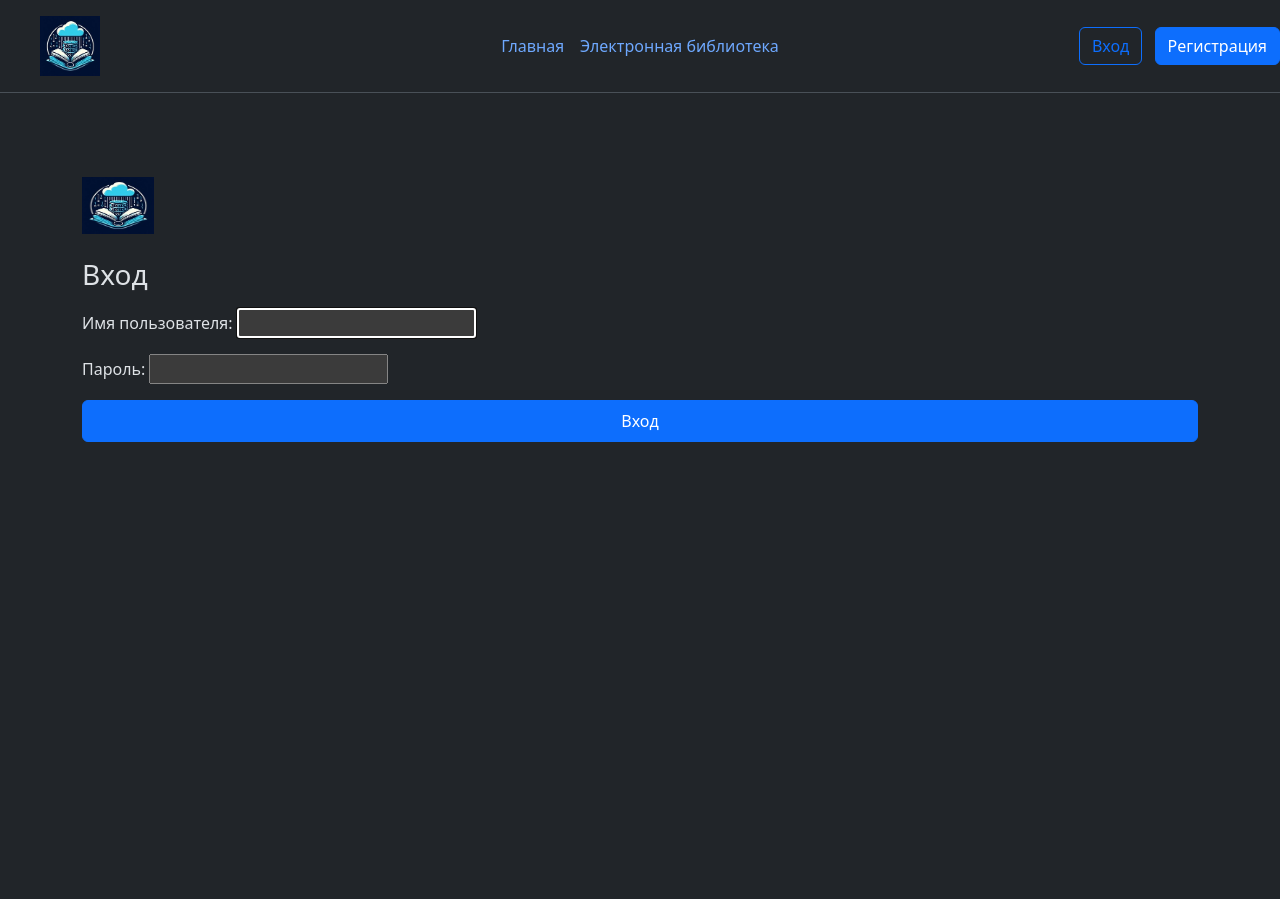
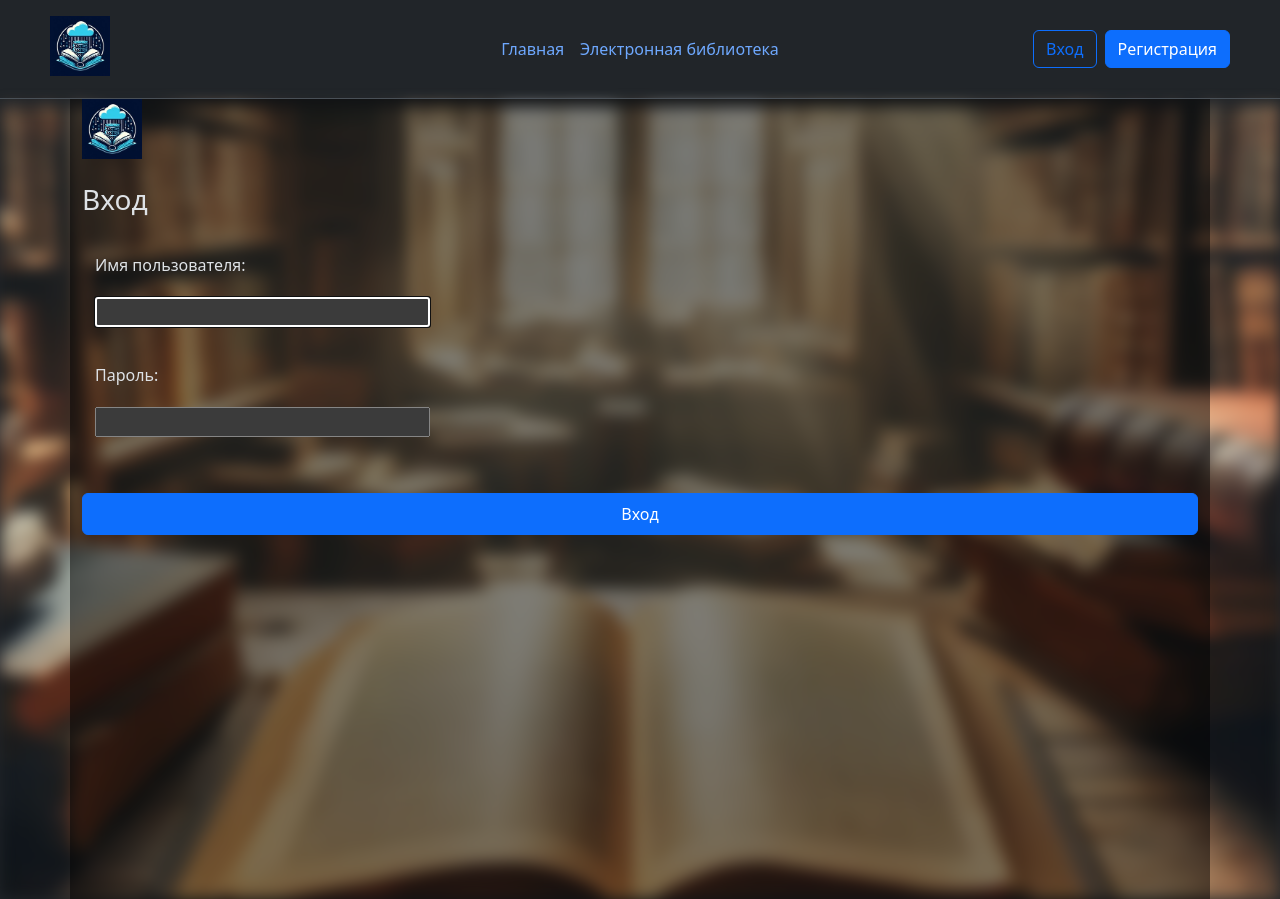
Before and after one commit to Alexksxandr/OPD_DATA_BASE, a Django app: page /login/ in a window 1280 px wide. Before the commit the page ends 800 px from the top, so only its background shows below. Run offline with Django 5.2, Linux system fonts and the light colour scheme.

Commit message:
improved interface

```diff
--- a/OPD_DATA_BASE/database/templates/main/base.html
+++ b/OPD_DATA_BASE/database/templates/main/base.html
@@ -10,17 +11,19 @@
 
     <link rel="stylesheet"
           href="https://cdn.jsdelivr.net/npm/bootstrap@5.3.2/dist/css/bootstrap.min.css">
-    {% block additional_head %}{% endblock %}
+
+    {% block additional_head %}
+    <link rel="stylesheet" href="{% static 'css/base.css' %}" type="text/css">
+    {% endblock %}
+
     <style> {% block style %} {% endblock %} </style>
 </head>
 <body>
 
-<header class="d-flex flex-wrap align-items-center justify-content-center justify-content-md-between py-3 mb-4 border-bottom">
+<header class="d-flex flex-wrap align-items-center justify-content-center justify-content-md-between py-3 mb-4 border-bottom head">
     <div class="col-md-3 mb-2 mb-md-0">
         <a href="/"
            class="d-inline-flex link-body-emphasis text-decoration-none">
-            <svg class="bi" width="40" height="32" role="img"
-                 aria-label="Bootstrap">
                 <img src="/media/logo.png" width="60" height="60"/>
             </svg>
         </a>
@@ -37,11 +40,11 @@
         {% endif %}
     </ul>
 
-    <div class="col-md-3 text-end">
+    <div class="col-md-3 text-end head-button">
         {% if user.is_authenticated %}
         <form action="/logout/" method="post">
             {% csrf_token %}
-            <input type="submit" class="btn btn-primary" value="Выход из аккаунта">
+            <input type="submit" class="btn btn-primary" value="Выход из аккаунта" id="exit-btn">
         </form>
 
         <a href="/profile/{{ request.user.id }}">
@@ -57,7 +60,7 @@
     </div>
 </header>
 
-<main style="padding-top: 60px;">
+<main class="body">
     <div class="container">
         {% block content %} {% endblock %}
     </div>
--- a/OPD_DATA_BASE/database/templates/main/login.html
+++ b/OPD_DATA_BASE/database/templates/main/login.html
@@ -1,14 +1,21 @@
 {% extends 'main/base.html' %}
+
+{% load static %}
 
 {% block title %}
 Вход
 {% endblock %}
 
+{% block additional_head %}
+    <link rel="stylesheet" href="{% static 'css/login.css' %}" type="text/css">
+    <link rel="stylesheet" href="{% static 'css/base.css' %}" type="text/css">
+{% endblock %}
+
 {% block content %}
-<form method="post" enctype="multipart/form-data">
+<form method="post" enctype="multipart/form-data" class="form-login">
     {% csrf_token %}
     <img class="mb-4" src="/media/logo.png" alt=""
-         width="72" height="57">
+         width="60" height="60">
     <h1 class="h3 mb-3 fw-normal">Вход</h1>
     {{ form.as_p }}
     <button class="btn btn-primary w-100 py-2" type="submit" value="Save">
--- a/OPD_DATA_BASE/database/templates/main/register.html
+++ b/OPD_DATA_BASE/database/templates/main/register.html
@@ -8,6 +8,7 @@
 
 {% block additional_head %}
     <link rel="stylesheet" href="{% static 'css/register.css' %}" type="text/css">
+    <link rel="stylesheet" href="{% static 'css/base.css' %}" type="text/css">
 {% endblock %}
 
 
--- /dev/null
+++ b/OPD_DATA_BASE/static/css/base.css
@@ -0,0 +1,37 @@
+.head {
+    padding: 0 50px;
+    margin-bottom: 0 !important;
+}
+
+.body {
+    position: relative;
+    height: 100vh;
+}
+
+.body::before {
+    content: "";
+    position: absolute;
+    top: 8px;
+    left: 0;
+    width: 100%;
+    height: calc(100% - 8px);
+    background-image: url(../../media/background.jpg);
+    background-size: cover;
+    background-position: center;
+    filter: blur(8px);
+    z-index: -1;
+}
+
+.container {
+    height: inherit;
+    background-color: rgba(0, 0, 0, 0.5);
+}
+
+.head-button {
+    display: flex;
+    justify-content: end;
+}
+
+#exit-btn {
+    margin-right: 12px;
+}
--- /dev/null
+++ b/OPD_DATA_BASE/static/css/index.css
@@ -0,0 +1,5 @@
+.header {
+    padding-top: 100px;
+    margin: 0 auto;
+    text-align: center;
+}
--- /dev/null
+++ b/OPD_DATA_BASE/static/css/login.css
@@ -0,0 +1,35 @@
+.form-login p {
+    margin-bottom: 10px;
+    display: flex;
+    align-items: start;
+    flex-direction: column;
+}
+
+p {
+    margin-left: 13px;
+    width: 30%;
+    height: 30px;
+    font-size: 16px;
+}
+
+p {
+    height: 50px;
+}
+
+.form-login .btn-primary {
+    margin-top: 20px;
+    font-size: 16px;
+}
+
+p input[type="text"], p input[type="password"] {
+    margin-top: 20px;
+    width: 100%;
+}
+
+p {
+    margin-bottom: 60px !important;
+}
+
+h1 {
+    padding-bottom: 20px;
+}
```
Also changed, not shown: other parts of OPD_DATA_BASE/database/templates/main/base.html (+1 -0 lines), OPD_DATA_BASE/database/templates/main/index.html (+8 -1 lines), OPD_DATA_BASE/database/templates/main/elibrary.html (added), OPD_DATA_BASE/media/background.jpg (added).
